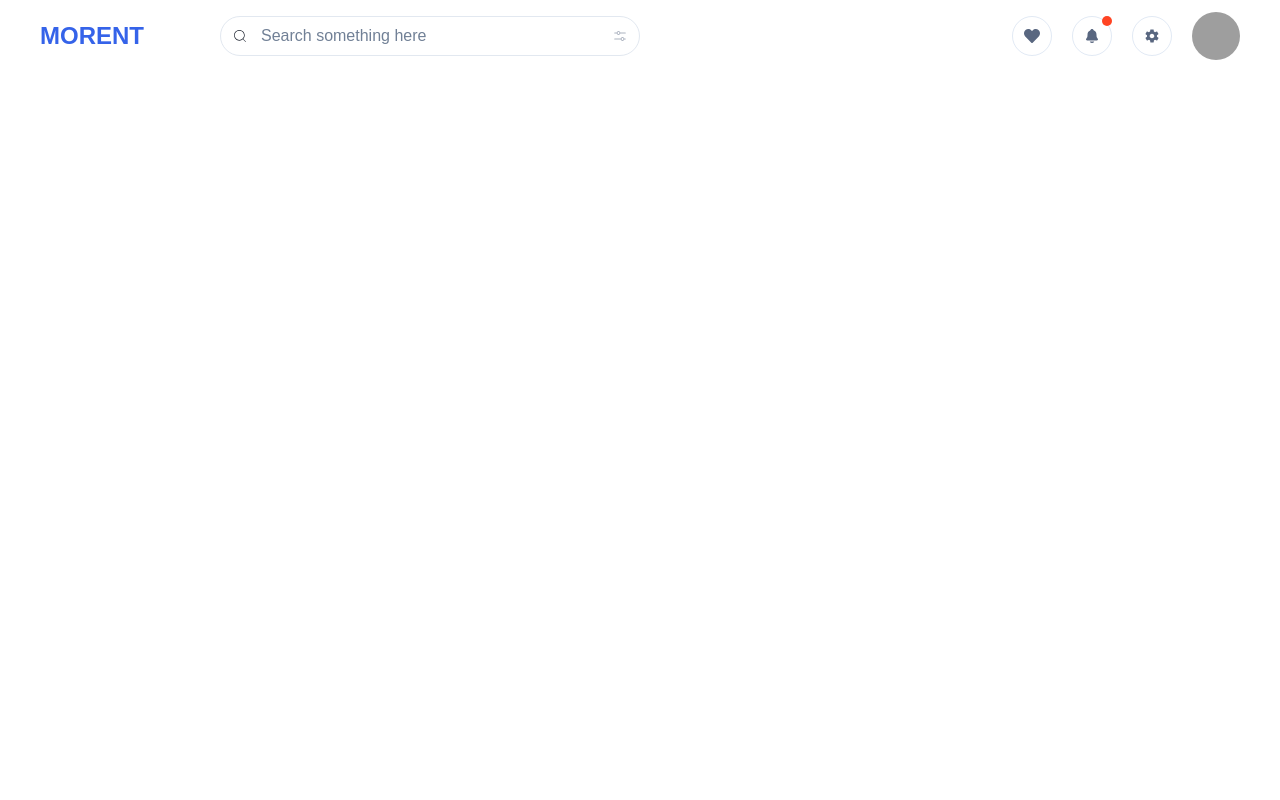
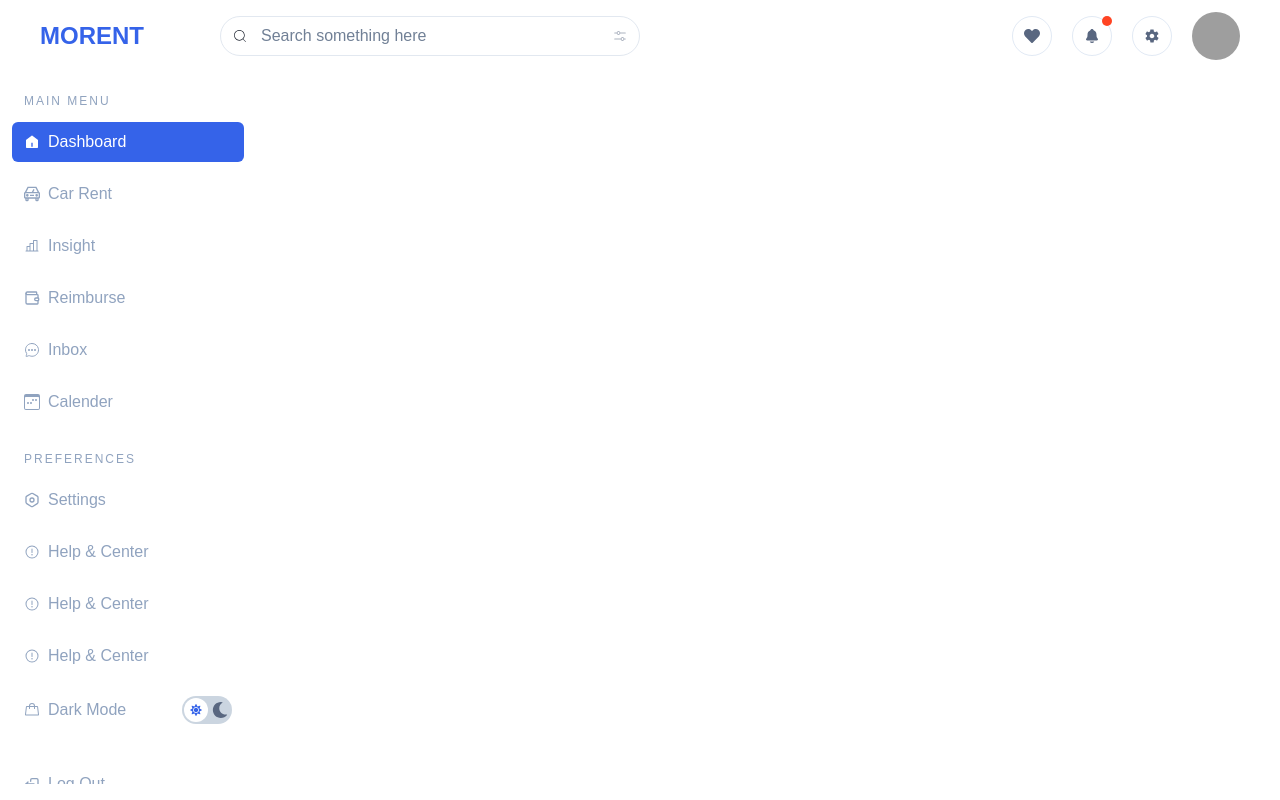
Before and after one commit to Firay24/car-rent, a React (Vite) app: page /admin in a window 1280 px wide. Built offline with nearby package versions, Linux system fonts and the light colour scheme; sample sign-in values are in the browser's storage; grey boxes are pictures that could not be loaded.

Commit message:
side bar

```diff
--- a/src/components/container/index.tsx
+++ b/src/components/container/index.tsx
@@ -10,7 +10,7 @@ const Container = ({ children }: ContainerProps) => {
     <Stack
       width="full"
       bgColor="#F6F7F9"
-      minHeight="85vh"
+      minHeight="87vh"
       paddingX={10}
       paddingTop={5}
       paddingBottom={10}
--- /dev/null
+++ b/src/components/sidebar/index.tsx
@@ -0,0 +1,127 @@
+import { Box, HStack, Icon, Stack, Switch, Text } from "@chakra-ui/react";
+import { RiHome5Fill } from "react-icons/ri";
+import { GrCar } from "react-icons/gr";
+import { useState } from "react";
+import { IconType } from "react-icons";
+import { PiChartBar, PiWarningCircle } from "react-icons/pi";
+import { LuWallet } from "react-icons/lu";
+import { IoChatbubbleEllipsesOutline } from "react-icons/io5";
+import { BsCalendar3Week } from "react-icons/bs";
+import { TbSettings2 } from "react-icons/tb";
+import { PiHandbag } from "react-icons/pi";
+import { FaSun, FaMoon } from "react-icons/fa";
+import { TbLogout2 } from "react-icons/tb";
+
+const Sidebar = () => {
+  const [currentMenu, setCurrentMenu] = useState("Dashboard");
+  const [isChecked, setIsChecked] = useState(false);
+
+  const menus = [
+    { label: "Dashboard", icon: RiHome5Fill },
+    { label: "Car Rent", icon: GrCar },
+    { label: "Insight", icon: PiChartBar },
+    { label: "Reimburse", icon: LuWallet },
+    { label: "Inbox", icon: IoChatbubbleEllipsesOutline },
+    { label: "Calender", icon: BsCalendar3Week },
+  ];
+
+  const menu2 = [
+    { label: "Settings", icon: TbSettings2 },
+    { label: "Help & Center", icon: PiWarningCircle },
+    { label: "Help & Center", icon: PiWarningCircle },
+    { label: "Help & Center", icon: PiWarningCircle },
+  ];
+
+  return (
+    <Stack padding={3} gap={10} paddingBottom={6} bgColor="white">
+      <Stack gap={7}>
+        <Stack gap={3}>
+          <Stack paddingX={3}>
+            <Text fontSize="12px" color="textSecondary" letterSpacing={2}>
+              MAIN MENU
+            </Text>
+          </Stack>
+          {menus.map((menu: { label: string; icon: IconType }) => (
+            <HStack
+              paddingY={2}
+              paddingX={3}
+              bgColor={
+                currentMenu === menu.label ? "primaryBlue" : "transparent"
+              }
+              color={currentMenu === menu.label ? "white" : "textSecondary"}
+              borderRadius={6}
+              onClick={() => setCurrentMenu(menu.label)}
+              cursor="pointer"
+            >
+              <Icon as={menu.icon} />
+              <Text>{menu.label}</Text>
+            </HStack>
+          ))}
+        </Stack>
+        <Stack gap={3}>
+          <Stack paddingX={3}>
+            <Text fontSize="12px" color="textSecondary" letterSpacing={2}>
+              PREFERENCES
+            </Text>
+          </Stack>
+          {menu2.map((menu: { label: string; icon: IconType }) => (
+            <HStack
+              paddingY={2}
+              paddingX={3}
+              bgColor={
+                currentMenu === menu.label ? "primaryBlue" : "transparent"
+              }
+              color={currentMenu === menu.label ? "white" : "textSecondary"}
+              borderRadius={6}
+              onClick={() => setCurrentMenu(menu.label)}
+              cursor="pointer"
+            >
+              <Icon as={menu.icon} />
+              <Text>{menu.label}</Text>
+            </HStack>
+          ))}
+          <HStack paddingY={2} paddingX={3} justifyContent="space-between">
+            <HStack color="textSecondary">
+              <Icon as={PiHandbag} />
+              <Text>Dark Mode</Text>
+            </HStack>
+            <HStack>
+              <Box position="relative">
+                <Switch
+                  size="lg"
+                  isChecked={isChecked}
+                  onChange={(event) => setIsChecked(event.target.checked)}
+                />
+                <Icon
+                  width={3}
+                  as={FaSun}
+                  position="absolute"
+                  top="50%"
+                  left="8px"
+                  transform="translateY(-50%)"
+                  pointerEvents="none"
+                  color={isChecked ? "white" : "primaryBlue"}
+                />
+                <Icon
+                  as={FaMoon}
+                  position="absolute"
+                  top="50%"
+                  right="4px"
+                  transform="translateY(-50%)"
+                  pointerEvents="none"
+                  color={isChecked ? "primaryBlue" : "secondaryDark"}
+                />
+              </Box>
+            </HStack>
+          </HStack>
+        </Stack>
+      </Stack>
+      <HStack color="textSecondary" paddingX={3}>
+        <Icon as={TbLogout2} />
+        <Text>Log Out</Text>
+      </HStack>
+    </Stack>
+  );
+};
+
+export default Sidebar;
--- a/src/components/theme.ts
+++ b/src/components/theme.ts
@@ -16,3 +16,22 @@ const theme = extendTheme({
 });
 
 export default theme;
+
+export const generateScrollbarStyle = () => {
+  return {
+    overflowY: "auto",
+    "&::-webkit-scrollbar": {
+      width: "5px",
+    },
+    "&::-webkit-scrollbar-thumb": {
+      backgroundColor: "#ACBFF8",
+      borderRadius: "5px",
+    },
+    "&::-webkit-scrollbar-thumb:hover": {
+      backgroundColor: "#ACBFF8",
+    },
+    "&::-webkit-scrollbar-track": {
+      backgroundColor: "#E6E6E6",
+    },
+  };
+};
--- a/src/layouts/dashboard.tsx
+++ b/src/layouts/dashboard.tsx
@@ -2,11 +2,23 @@ import Header from "@/components/header";
 import { Stack } from "@chakra-ui/react";
 import { Routes, Route } from "react-router-dom";
 import { routes } from "../routes";
+import Sidebar from "@/components/sidebar";
+import { generateScrollbarStyle } from "@/components/theme";
 
 const Dashboard = () => {
   return (
     <Stack>
       <Header />
+      <Stack direction="row">
+        <Stack
+          width="20%"
+          position="fixed"
+          height="88vh"
+          overflowY="auto"
+          sx={generateScrollbarStyle()}
+        >
+          <Sidebar />
+        </Stack>
         <Routes>
           {routes.map(
             ({ layout, pages }) =>
@@ -17,6 +29,7 @@ const Dashboard = () => {
           )}
         </Routes>
       </Stack>
+    </Stack>
   );
 };
 
--- a/src/pages/dashboard/index.tsx
+++ b/src/pages/dashboard/index.tsx
@@ -1,5 +1,12 @@
+import Container from "@/components/container";
+import { Text } from "@chakra-ui/react";
+
 const Dashboard = () => {
-  return <div>Dashboard</div>;
+  return (
+    <Container>
+      <Text>dashboard</Text>
+    </Container>
+  );
 };
 
 export default Dashboard;
```
Lines whose indentation alone changed are shown as unchanged.
